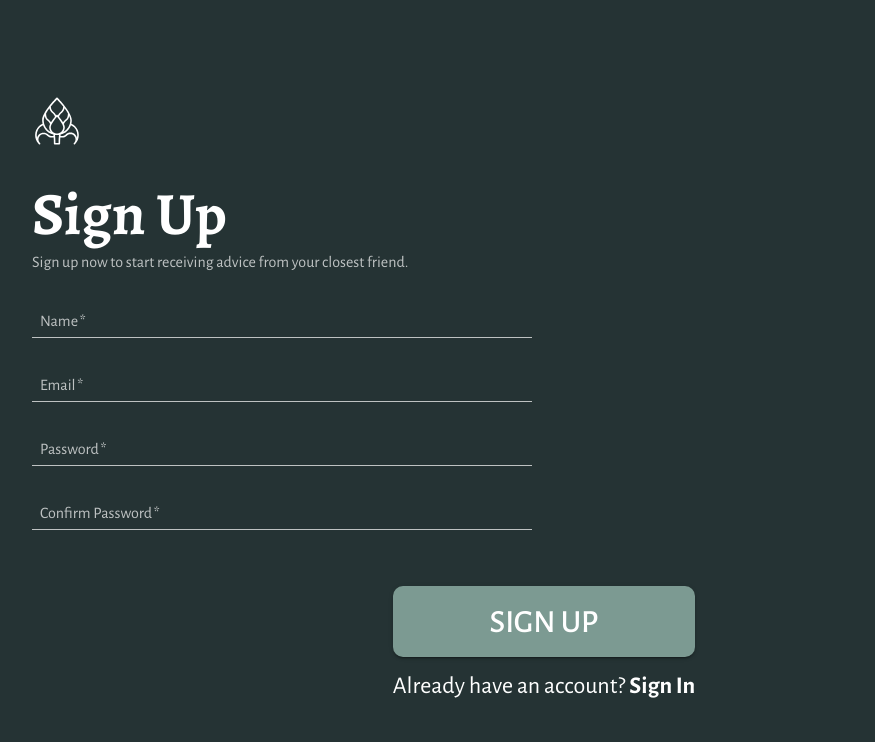
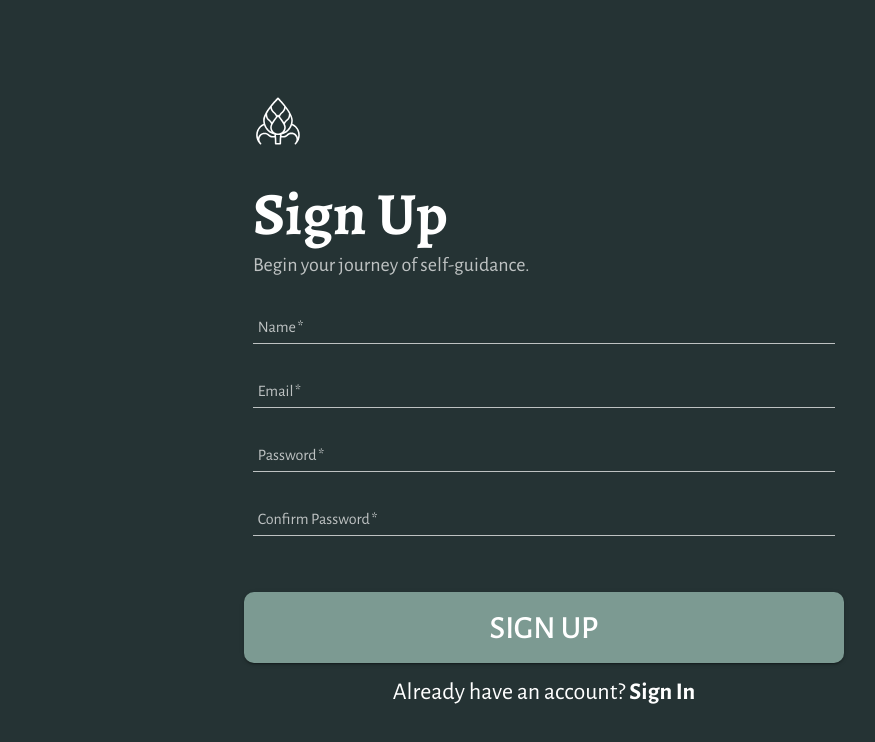
Before and after one commit to Ryan-Williams-Dev/tyoa-front-end, a React (Create React App) app: page /register in a window 1280 px wide. Shown: the top 742 px of the page, without its empty margins (96-971 px from the left). Built offline with nearby package versions, Linux system fonts and the light colour scheme.

Commit message:
finished styling for form pages and applied to register page

```diff
--- a/src/components/StyledFormContainer.jsx
+++ b/src/components/StyledFormContainer.jsx
@@ -3,7 +3,11 @@ import { styled, Box } from "@mui/material";
 const StyledFormContainer = styled(Box)({
   display: "flex",
   flexDirection: "column",
-  width: "80vw",
+  "@media(max-width: 600px)": {
+    width: "80vw",
+  },
+  alignSelf: "center",
+  width: "600px",
   gap: "1em",
   margin: "2em",
 });
--- a/src/components/StyledTextField.jsx
+++ b/src/components/StyledTextField.jsx
@@ -3,10 +3,8 @@ import { styled, TextField } from "@mui/material";
 const StyledTextField = styled(TextField)({
   fontFamily: "Alegreya Sans",
   fontWeight: "regular",
-  width: "500px",
-  "@media(max-width: 600px)": {
-    width: "100%",
-  },
+  width: "97%",
+  alignSelf: "center",
   "& input": {
     fontFamily: "Alegreya Sans",
   },
@@ -14,7 +12,7 @@ const StyledTextField = styled(TextField)({
     color: "rgba(255, 255, 255, 0.7)",
     fontFamily: "Alegreya Sans",
     fontWeight: "regular",
-    marginLeft: "0.5em",
+    marginLeft: "0.3em",
   },
   "& label.Mui-focused": {
     color: "white",
--- a/src/components/WelcomePageComponents/PrimaryButton.jsx
+++ b/src/components/WelcomePageComponents/PrimaryButton.jsx
@@ -27,6 +27,7 @@ function PrimaryButton({
         component={buttonRoute ? Link : ""}
         to={buttonRoute ? buttonRoute : ""}
         sx={{
+          width: "100%",
           borderRadius: "10px",
           marginBottom: "1em",
         }}
--- a/src/pages/Register.jsx
+++ b/src/pages/Register.jsx
@@ -79,7 +79,8 @@ function Register() {
           sx={{
             display: "flex",
             flexDirection: "column",
-            width: "80vw",
+            width: "97%",
+            alignSelf: "center",
           }}
         >
           <Box
@@ -94,8 +95,8 @@ function Register() {
           <Typography variant="h2" fontWeight="regular">
             Sign Up
           </Typography>
-          <Typography variant="body1" color="text.secondary">
-            Sign up now to start receiving advice from your closest friend.
+          <Typography variant="body1" fontSize={20} color="text.secondary">
+            Begin your journey of self-guidance.
           </Typography>
         </Box>
         <StyledTextField
```
